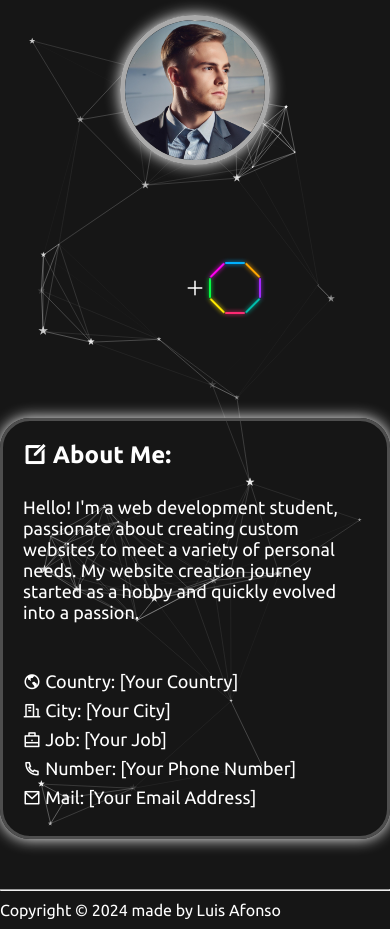
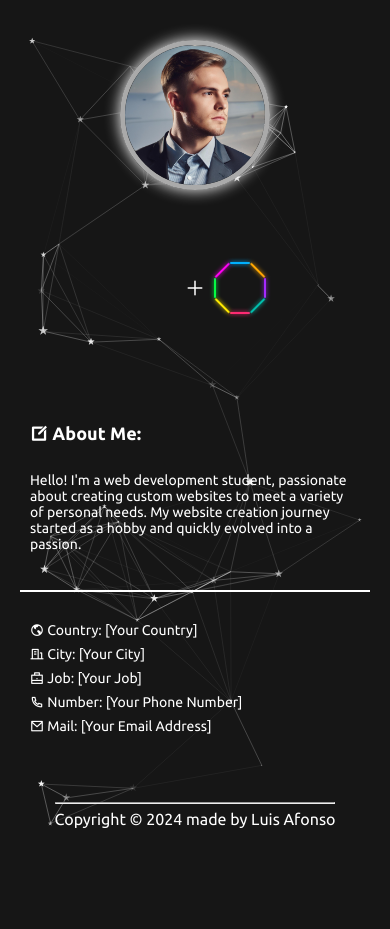
Before and after one commit to luis-afonso136/Profile-Page, a plain HTML site: page index.html in a window 390 px wide. After the commit the page ends 856 px from the top, so only its background shows below. Drawn offline with nearby package versions, Linux system fonts and the light colour scheme.

Commit message:
Profile Page

```diff
--- a/index.html
+++ b/index.html
@@ -57,6 +57,8 @@
                         passion.</p>
                 </div>
 
+                <div class="vertical-line"></div> <!-- Add this line -->
+
                 <div class="description">
                     <p><i class="ri-earth-line"></i> Country: [Your Country]</p>
                     <p><i class="ri-building-line"></i> City: [Your City]</p>
--- a/style.css
+++ b/style.css
@@ -132,9 +132,6 @@ img {
 
 #card-description {
     color: #fff;
-    border: 3px solid #4e4e4e;
-    box-shadow: 0 0 15px #fff;
-    width: 1300px;
     display: flex;
     border-radius: 30px;
     margin-top: 50px;
@@ -158,18 +155,54 @@ img {
     margin-bottom: 8px;
 }
 
-footer {
-    width: 1300px;
-    color: #fff;
+.vertical-line {
+    width: 2px;
+    background-color: #fff;
+    margin: 0 20px;
 }
 
-footer p {
-    margin-top: 10px;
-    margin-bottom: 10px;
+.copyright-text{
+    color: #fff;
+    margin-top: 6px;
+    margin-bottom: 8px;
 }
 
-/* Media Queries for responsiveness */
 @media (max-width: 768px) {
+    body {
+        height: auto;
+        padding: 20px;
+    }
+
+    img {
+        width: 200px;
+        height: 200px;
+        margin-top: 20px;
+        margin-bottom: 20px;
+    }
+
+    #card-description {
+        flex-direction: column;
+    }
+
+    .vertical-line {
+        width: 100%;
+        height: 2px;
+        margin: 20px 0;
+    }
+
+    #card-description .about,
+    #card-description .description {
+        padding: 10px;
+    }
+
+    #card-description h1 {
+        font-size: 20px;
+    }
+
+    #card-description p {
+        font-size: 16px;
+    }
+
     .menu {
         width: 200px;
         height: 200px;
@@ -184,29 +217,19 @@ footer p {
     .menu a {
         width: 50px;
         height: 50px;
-        font-size: 18px;
-    }
-
-    img {
-        width: 200px;
-        height: 200px;
-        margin-top: 200px;
-    }
-
-    #card-description {
-        width: 90%;
-        flex-direction: column;
-    }
-
-    footer {
-        width: 90%;
+        font-size: 20px;
     }
 }
 
 @media (max-width: 480px) {
+    img {
+        width: 150px;
+        height: 150px;
+    }
+
     .menu {
-        width: 160px;
-        height: 160px;
+        width: 150px;
+        height: 150px;
     }
 
     .menuToggle {
@@ -218,20 +241,14 @@ footer p {
     .menu a {
         width: 40px;
         height: 40px;
-        font-size: 16px;
+        font-size: 18px;
     }
 
-    img {
-        width: 150px;
-        height: 150px;
-        margin-top: 100px;
+    #card-description h1 {
+        font-size: 18px;
     }
 
-    #card-description {
-        width: 100%;
-    }
-
-    footer {
-        width: 100%;
+    #card-description p {
+        font-size: 14px;
     }
 }
```
